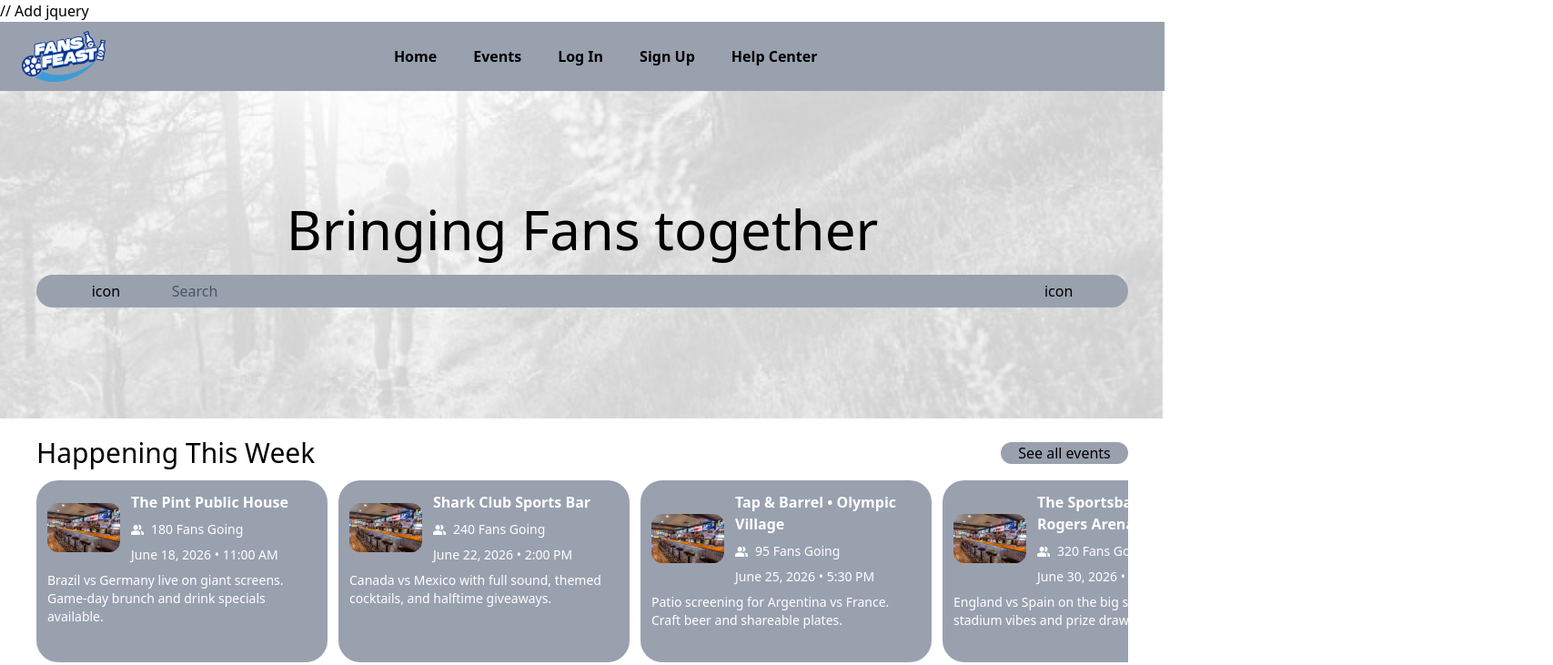
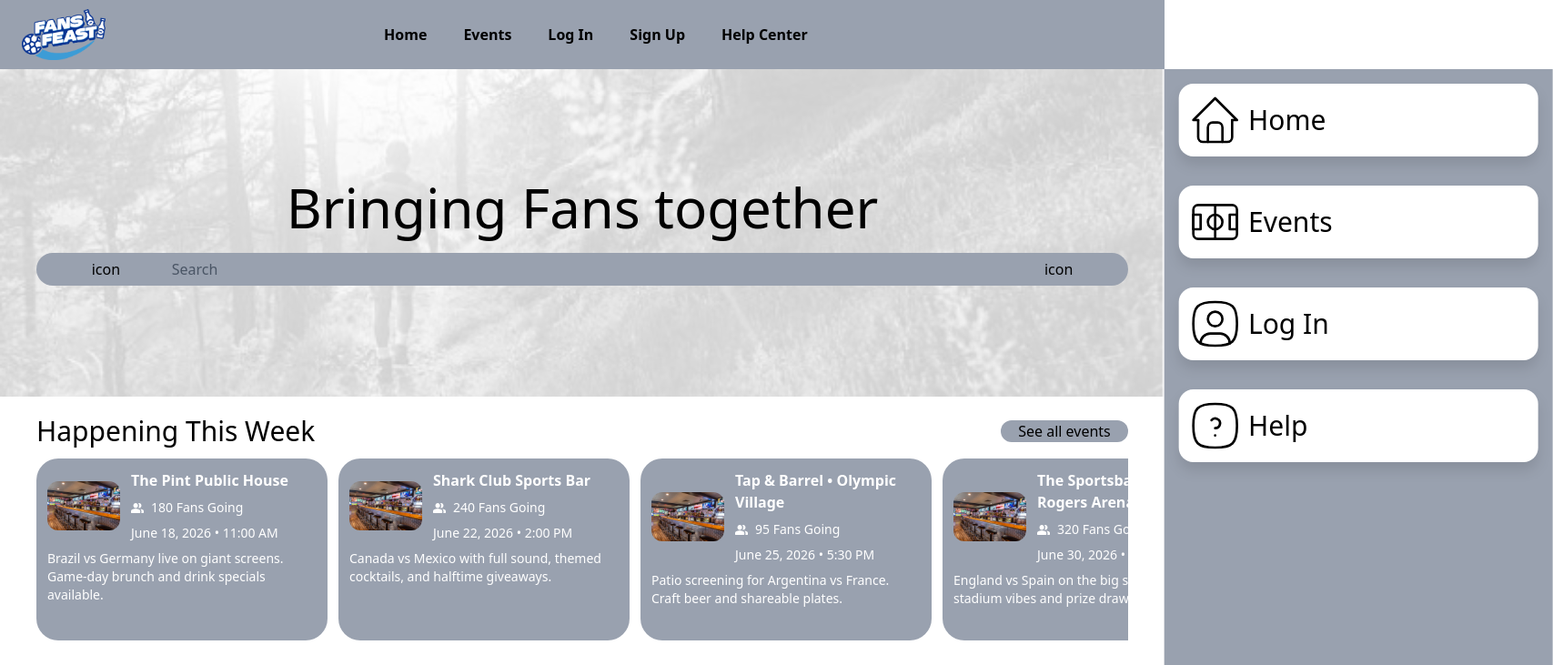
Before and after one commit to JakeSurry/1800_202610_DTC04, a website built with Vite: page index.html in a window 1280 px wide. Shown: the top 731 px of the page at 91% size, 1707 px wide, since content can reach past the window. Built offline with nearby package versions, Linux system fonts and the light colour scheme.

Commit message:
Add funcitonal sidebar

```diff
--- a/index.html
+++ b/index.html
@@ -1,4 +1,4 @@
-<!doctype html>
+<!DOCTYPE html>
 <html lang="en">
   <head>
     <title>Fans Feast</title>
@@ -6,26 +6,17 @@
 
     <meta charset="utf-8" />
     <meta name="viewport" content="width=device-width, initial-scale=1" />
-    // Add jquery
+    <!-- ============================= -->
+    <!-- Add jquery                    -->
+    <!-- ============================= -->
     <script src="https://ajax.googleapis.com/ajax/libs/jquery/3.7.1/jquery.min.js"></script>
     <script src="https://cdn.jsdelivr.net/npm/@tailwindcss/browser@4"></script>
+    <script src="https://unpkg.com/@tabler/icons-sprite@latest/dist/tabler-sprite.js"></script>
   </head>
 
   <body>
     <!-- Header -->
-    <header class="bg-gray-400 p-6 flex justify-between max-h-19 items-center">
-      <div class="min-h-10 max-h-10 flex items-center">
-        <img class="max-h-14 max-w-full" src="images/fansFeastLogo.png" />
-      </div>
-      <nav class="w-120 flex space-x-10 invisible md:visible">
-        <a href="#" class="font-bold">Home</a>
-        <a href="#" class="font-bold">Events</a>
-        <a href="#" class="font-bold">Log In</a>
-        <a href="#" class="font-bold">Sign Up</a>
-        <a href="#" class="font-bold">Help Center</a>
-      </nav>
-      <div class="min-h-10 max-h-10 flex items-center md:invisible">|||</div>
-    </header>
+     <div id="header"></div>
     <!-- ============================= -->
     <!-- Search Area                   -->
     <!-- ============================= -->
@@ -111,7 +102,6 @@
     <!-- Your own JavaScript functions go here    -->
     <!---------------------------------------------->
     <!-- Link to scripts of your own -->
-    // Link to the main JavaScript file of your app
     <script type="module" src="./src/index.js"></script>
   </body>
 </html>
--- /dev/null
+++ b/src/components/Header.js
@@ -0,0 +1,184 @@
+// Done by: Jacob Surry
+// HTML for header by: Rayne Choy 95% Jacob Surry 5%
+
+const sidebarButtons = [
+  {
+    name: "Home",
+    href: "#",
+    color: "white",
+    hoverColor: "gray-200",
+    svg: `
+        <svg
+          xmlns="http://www.w3.org/2000/svg"
+          width="64"
+          height="64"
+          viewBox="0 0 24 24"
+          fill="none"
+          stroke="#000000"
+          stroke-width="1"
+          stroke-linecap="round"
+          stroke-linejoin="round"
+        >
+          <path d="M5 12l-2 0l9 -9l9 9l-2 0" />
+          <path d="M5 12v7a2 2 0 0 0 2 2h10a2 2 0 0 0 2 -2v-7" />
+          <path d="M9 21v-6a2 2 0 0 1 2 -2h2a2 2 0 0 1 2 2v6" />
+        </svg>
+        `,
+  },
+  {
+    name: "Events",
+    href: "#",
+    color: "white",
+    hoverColor: "gray-200",
+    svg: `
+         <svg
+           xmlns="http://www.w3.org/2000/svg"
+           width="64"
+           height="64"
+           viewBox="0 0 24 24"
+           fill="none"
+           stroke="#000000"
+           stroke-width="1"
+           stroke-linecap="round"
+           stroke-linejoin="round"
+         >
+           <path d="M12 12m-3 0a3 3 0 1 0 6 0a3 3 0 1 0 -6 0" />
+           <path d="M3 9h3v6h-3z" />
+           <path d="M18 9h3v6h-3z" />
+           <path d="M3 5m0 2a2 2 0 0 1 2 -2h14a2 2 0 0 1 2 2v10a2 2 0 0 1 -2 2h-14a2 2 0 0 1 -2 -2z" />
+           <path d="M12 5l0 14" />
+         </svg>
+        `,
+  },
+  {
+    name: "Log In",
+    href: "#",
+    color: "white",
+    hoverColor: "gray-200",
+    svg: `
+         <svg
+           xmlns="http://www.w3.org/2000/svg"
+           width="64"
+           height="64"
+           viewBox="0 0 24 24"
+           fill="none"
+           stroke="#000000"
+           stroke-width="1"
+           stroke-linecap="round"
+           stroke-linejoin="round"
+         >
+           <path d="M12 13a3 3 0 1 0 0 -6a3 3 0 0 0 0 6z" />
+           <path d="M12 3c7.2 0 9 1.8 9 9s-1.8 9 -9 9s-9 -1.8 -9 -9s1.8 -9 9 -9z" />
+           <path d="M6 20.05v-.05a4 4 0 0 1 4 -4h4a4 4 0 0 1 4 4v.05" />
+         </svg>
+
+        `,
+  },
+  {
+    name: "Help",
+    href: "#",
+    color: "white",
+    hoverColor: "gray-200",
+    svg: `
+         <svg
+           xmlns="http://www.w3.org/2000/svg"
+           width="64"
+           height="64"
+           viewBox="0 0 24 24"
+           fill="none"
+           stroke="#000000"
+           stroke-width="1"
+           stroke-linecap="round"
+           stroke-linejoin="round"
+         >
+           <path d="M12 3c7.2 0 9 1.8 9 9s-1.8 9 -9 9s-9 -1.8 -9 -9s1.8 -9 9 -9z" />
+           <path d="M12 16v.01" />
+           <path d="M12 13a2 2 0 0 0 .914 -3.782a1.98 1.98 0 0 0 -2.414 .483" />
+         </svg>
+
+        `,
+  },
+];
+
+function sidebarButton(button) {
+  return `
+    <a
+      href="${button.href}"
+      class="flex items-center cursor-pointer bg-${button.color} hover:bg-${button.hoverColor} active:bg-${button.hoverColor} active:scale-105 rounded-2xl m-4 p-2 text-3xl drop-shadow-xl"
+    >
+      ${button.svg}
+      <span
+        class="m-1"
+      >
+        ${button.name}
+      </span>
+    </a>
+    `;
+}
+
+function renderTopBar(buttons) {
+  return `
+    <header class="bg-gray-400 p-6 flex justify-between max-h-19 items-center relative">
+      <a
+       href="./index.html
+       class="min-h-10 max-h-10 flex items-center"
+      >
+        <img class="max-h-14 max-w-full" src="images/fansFeastLogo.png" />
+      </a>
+      <nav class="w-120 flex space-x-10 invisible md:visible">
+        <a href="#" class="font-bold">Home</a>
+        <a href="#" class="font-bold">Events</a>
+        <a href="#" class="font-bold">Log In</a>
+        <a href="#" class="font-bold">Sign Up</a>
+        <a href="#" class="font-bold">Help Center</a>
+      </nav>
+      <button
+        class="min-h-10 max-h-10 flex items-center cursor-pointer md:invisible"
+        id="menu-button"
+      >
+        <svg
+          class="hover:scale-110"
+          xmlns="http://www.w3.org/2000/svg"
+          width="48"
+          height="48"
+          viewBox="0 0 24 24"
+          fill="none"
+          stroke="#000000"
+          stroke-width="2"
+          stroke-linecap="round"
+          stroke-linejoin="round"
+        >
+          <path d="M4 6l16 0" />
+          <path d="M4 12l16 0" />
+          <path d="M4 18l16 0" />
+        </svg>
+      </button>
+    <!-- Sidebar Overlay -->
+      <div
+        id="sidebar"
+        class="flex flex-col absolute top-full right-0 z-50 w-1/3 h-[calc(100vh-100%)] bg-gray-400 translate-x-full transition-transform duration-300 ease-in-out overflow-hidden"
+      >
+      ${buttons.map(sidebarButton).join("")}
+      </div>
+      <div
+        id="sidebarDimmer"
+        class="hidden absolute top-full left-0 w-full z-49 bg-black h-[calc(100vh-100%)] opacity-50"
+      >
+      test
+      </div>
+    </header>
+    `;
+}
+
+export function renderHeader() {
+  const header = document.getElementById("header");
+  header.insertAdjacentHTML("beforeend", renderTopBar(sidebarButtons));
+
+  const menuButton = document.getElementById("menu-button");
+  const sidebar = document.getElementById("sidebar");
+  const sidebarDimmer = document.getElementById("sidebarDimmer");
+  menuButton.addEventListener("click", () => {
+    sidebar.classList.toggle("translate-x-full");
+    sidebarDimmer.classList.toggle("hidden");
+  });
+}
--- a/src/index.js
+++ b/src/index.js
@@ -1,4 +1,5 @@
 import { renderEvents } from "./components/EventsRow.js"; // Import the renderEvents function
+import { renderHeader } from "./components/Header.js";
 
 const dummyEvents = [
   // Dummy data for events generated by ChatGPT
@@ -48,6 +49,8 @@
   renderEvents(dummyEvents, "happening-this-week");
   renderEvents(dummyEvents, "popular-events");
   renderEvents(dummyEvents, "near-you-events");
+  // render header and all sub-components
+  renderHeader("header");
 }
 
 $(document).ready(function () {
```
